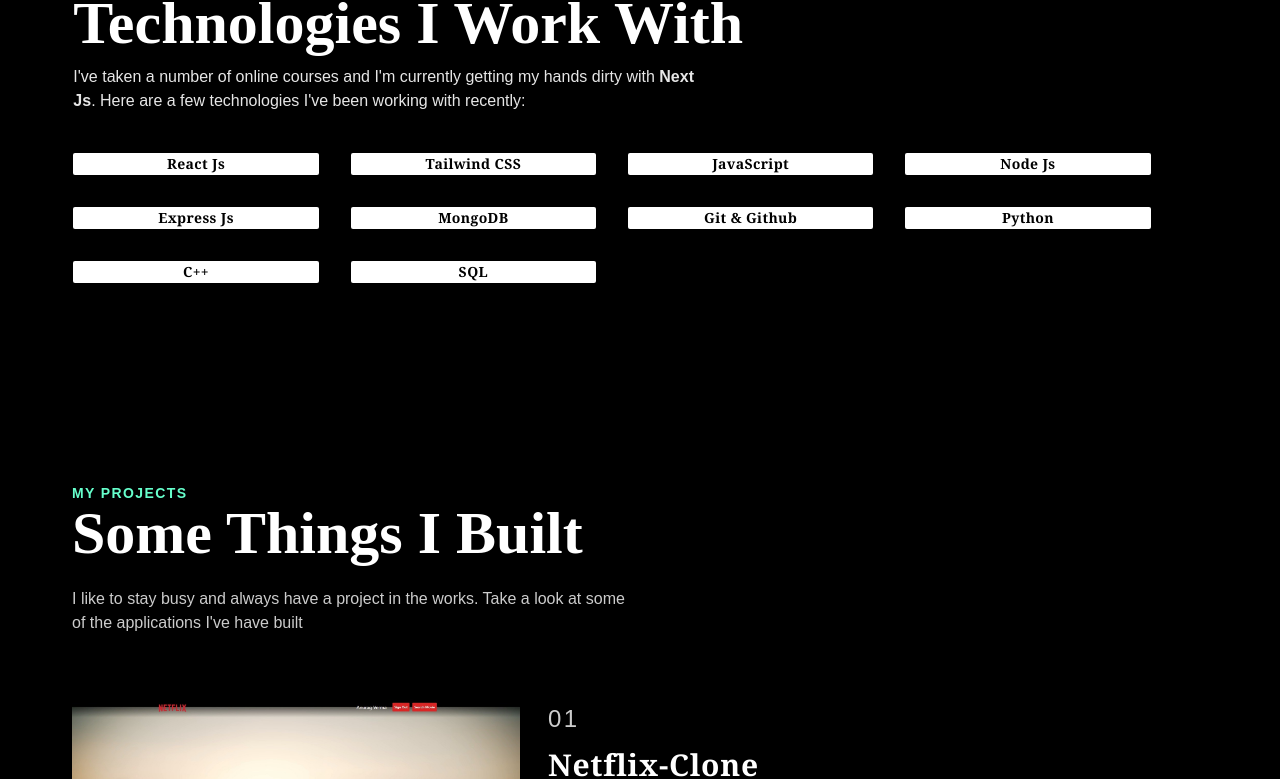
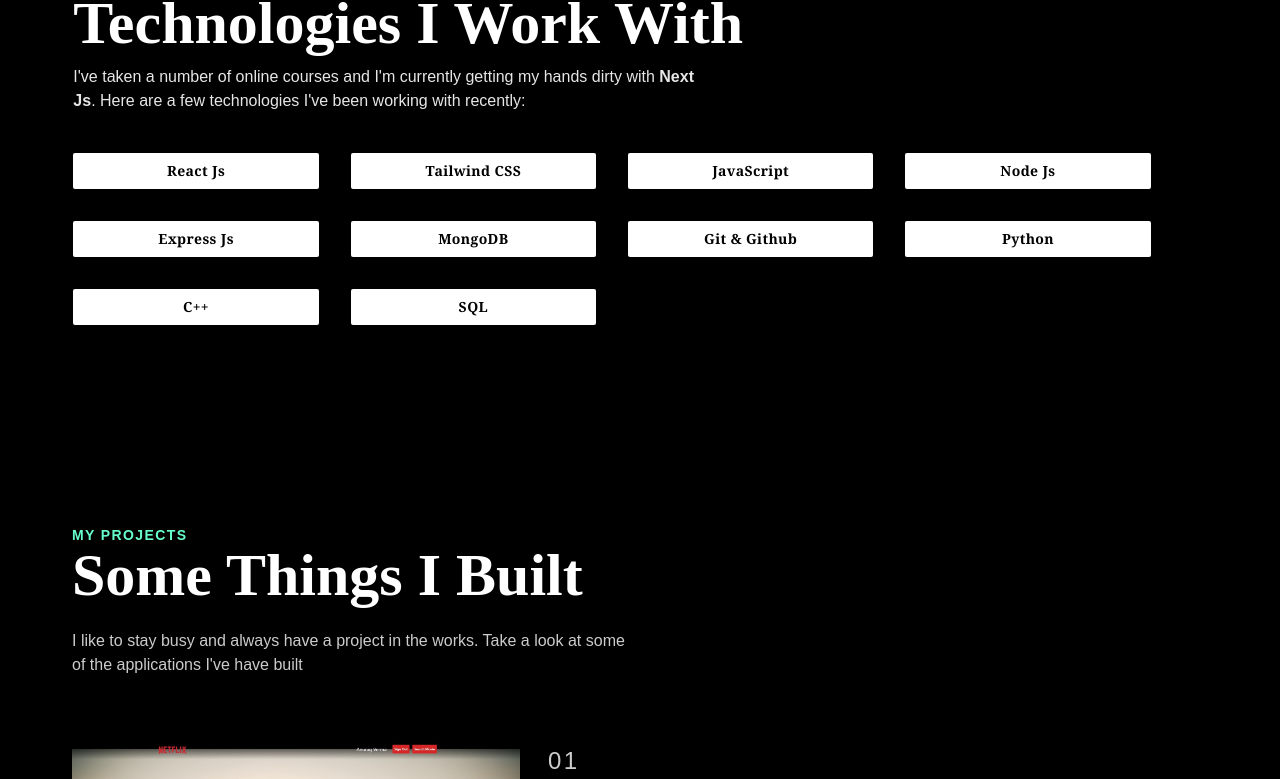
Before and after one commit to Vermaanug/Portfolio, a React (Vite) app: page / in a window 1280 px wide. Shown: the part 1619-2398 px from the top of the page. Built offline with nearby package versions, Linux system fonts and the light colour scheme; a web font is replaced by a local one.

Commit message:
Change Some Css

```diff
--- a/src/Components/Body.jsx
+++ b/src/Components/Body.jsx
@@ -13,9 +13,9 @@ const Body = () => {
 
   return (
     <main>
-      <section className=" p-8 bg-black h-screen ">
+      <section className=" p-8 bg-black h-screen md:max-h-[600px] lg:max-h-[1200px]">
         <Background />
-        <div className="text-center mt-48 lg:flex lg:text-left xl:w-2/3 m-auto 2xl:mt-72" data-aos="fade-right" >
+        <div className="text-center mt-48  lg:flex lg:text-left xl:w-2/3 m-auto 2xl:mt-72" data-aos="fade-right" >
           <div className="p-4 ">
             <p className="font-nunito uppercase font-semibold text-[#66FFCC] ml-4 tracking-widest">
               hi there , I am
--- a/src/Components/Skills.jsx
+++ b/src/Components/Skills.jsx
@@ -22,16 +22,16 @@ const Skills = () => {
           </p>
         </article>
         <ul className="p-2 grid grid-cols-2 gap-8 text-black  font-serif text-sm font-semibold tracking-wide md:grid-cols-4 " data-aos="fade-up">
-          <li className="bg-[#ffffff] text-center  rounded-sm px-2 py-[1px]">React Js</li>
-          <li className="bg-[#ffffff] text-center  rounded-sm px-2 py-[1px]">Tailwind CSS</li>
-          <li className="bg-[#ffffff] text-center  rounded-sm px-2 py-[1px]">JavaScript</li>
-          <li className="bg-[#ffffff] text-center  rounded-sm px-2 py-[1px]">Node Js</li>
-          <li className="bg-[#ffffff] text-center  rounded-sm px-2 py-[1px]">Express Js</li>
-          <li className="bg-[#ffffff] text-center  rounded-sm px-2 py-[1px]">MongoDB</li>
-          <li className="bg-[#ffffff] text-center  rounded-sm px-2 py-[1px]">Git & Github </li>
-          <li className="bg-[#ffffff] text-center  rounded-sm px-2 py-[1px]">Python</li>
-          <li className="bg-[#ffffff] text-center  rounded-sm px-2 py-[1px]">C++</li>
-          <li className="bg-[#ffffff] text-center  rounded-sm px-2 py-[1px]">SQL</li>
+          <li className="bg-[#ffffff] text-center  rounded-sm px-2 py-[1px] lg:py-2">React Js</li>
+          <li className="bg-[#ffffff] text-center  rounded-sm px-2 py-[1px] lg:py-2">Tailwind CSS</li>
+          <li className="bg-[#ffffff] text-center  rounded-sm px-2 py-[1px] lg:py-2">JavaScript</li>
+          <li className="bg-[#ffffff] text-center  rounded-sm px-2 py-[1px] lg:py-2">Node Js</li>
+          <li className="bg-[#ffffff] text-center  rounded-sm px-2 py-[1px] lg:py-2">Express Js</li>
+          <li className="bg-[#ffffff] text-center  rounded-sm px-2 py-[1px] lg:py-2">MongoDB</li>
+          <li className="bg-[#ffffff] text-center  rounded-sm px-2 py-[1px] lg:py-2">Git & Github </li>
+          <li className="bg-[#ffffff] text-center  rounded-sm px-2 py-[1px] lg:py-2">Python</li>
+          <li className="bg-[#ffffff] text-center  rounded-sm px-2 py-[1px] lg:py-2">C++</li>
+          <li className="bg-[#ffffff] text-center  rounded-sm px-2 py-[1px] lg:py-2">SQL</li>
         </ul>
       </div>
     </section>
```
